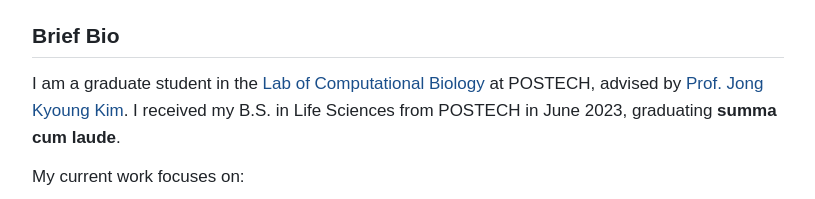
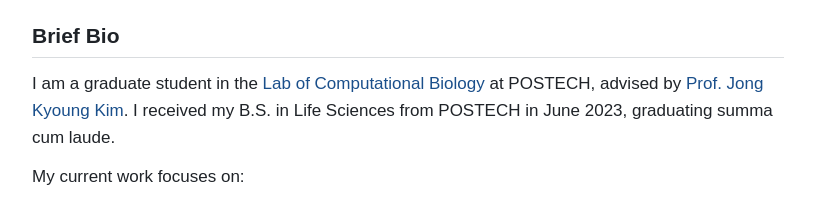
Before and after one commit to seongju-cho/seongju-cho.github.io, a plain HTML site: page index.html in a window 1280 px wide. Shown: the part 282-481 px from the top of the page, 232-1047 px from the left. Drawn offline with Linux system fonts and the light colour scheme.

Commit message:
Edit via edit.seongjucho.com (2026-11-24T01:14Z)

```diff
--- a/index.html
+++ b/index.html
@@ -127,7 +127,7 @@
       <a href="https://cb.postech.ac.kr/lcb_postech/index.do">Lab of Computational Biology</a>
       at POSTECH, advised by
       <a href="https://scholar.google.com/citations?user=m72LMXYAAAAJ&amp;hl=en">Prof. Jong Kyoung Kim</a>.
-      I received my B.S. in Life Sciences from POSTECH in June 2023, graduating <b>summa cum laude</b>.
+      I received my B.S. in Life Sciences from POSTECH in June 2023, graduating summa cum laude.
     </p>
     <p>My current work focuses on:</p>
     <ul>
```
